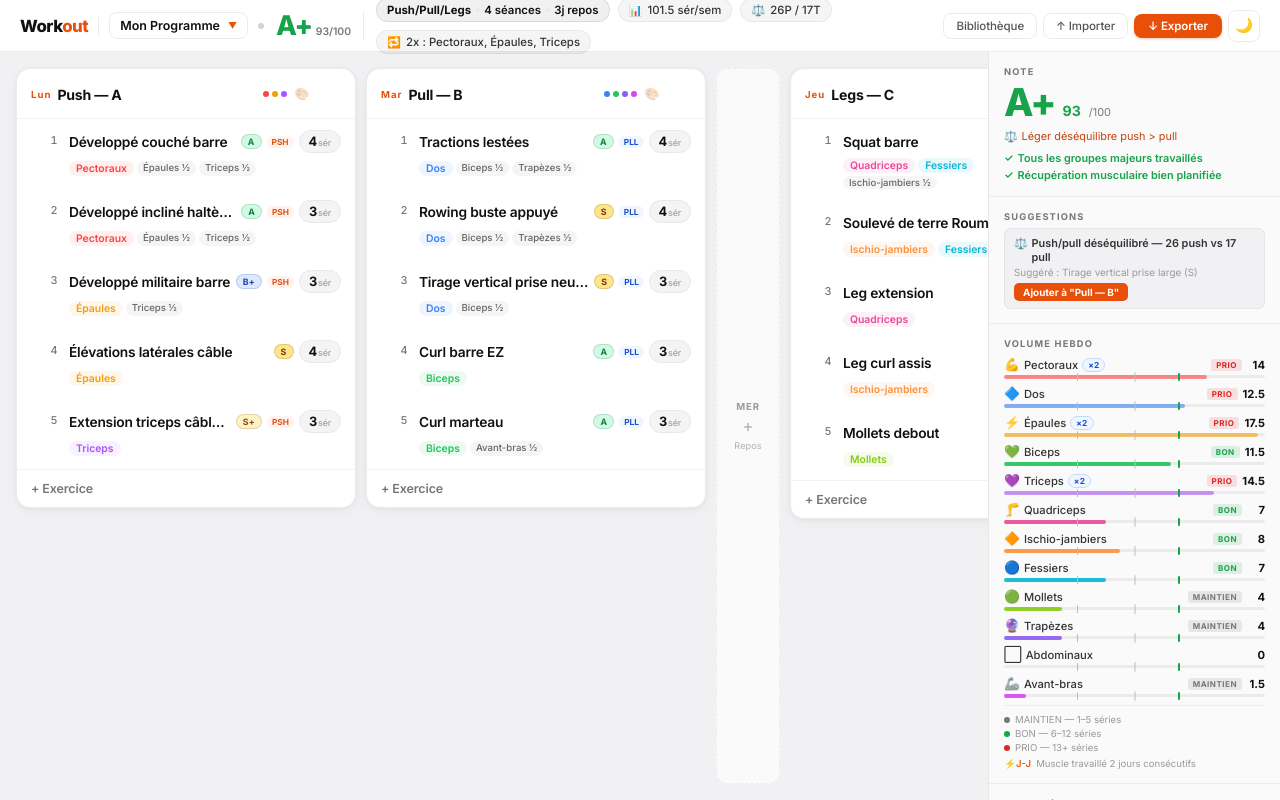
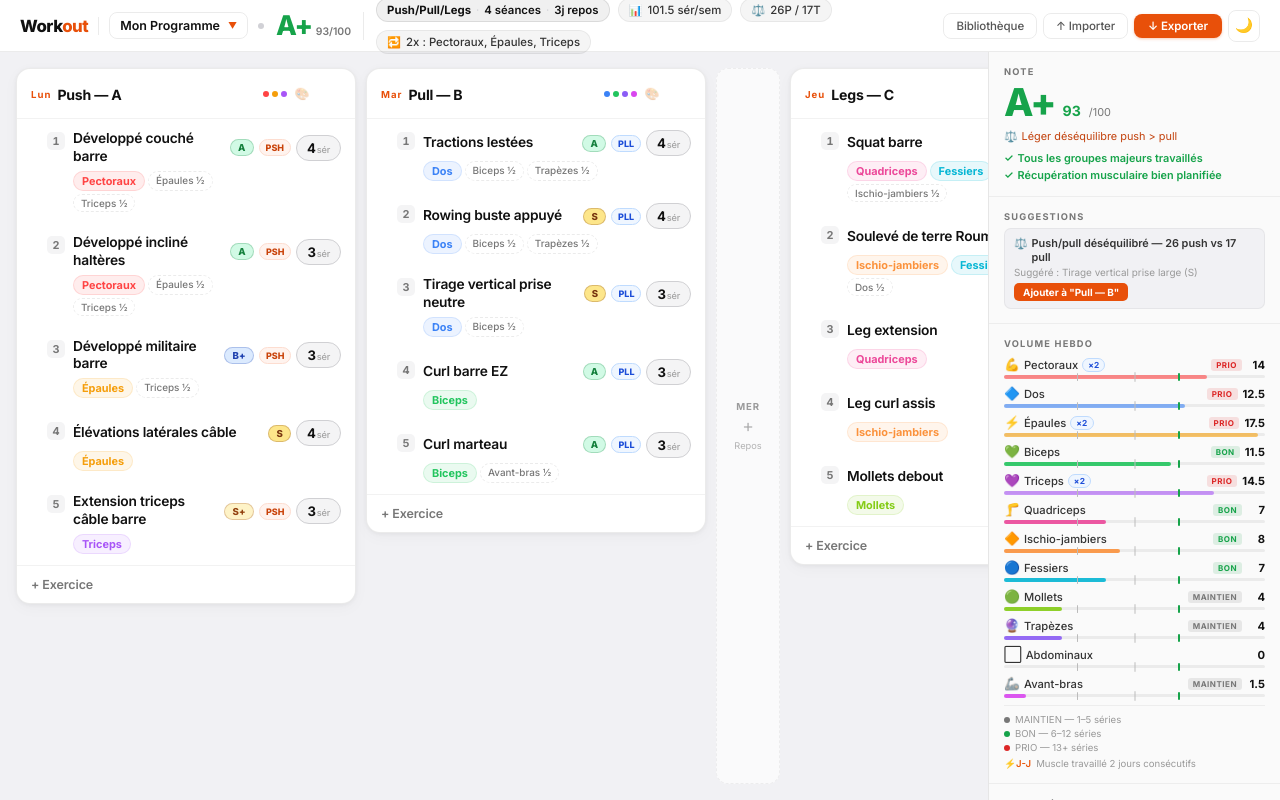
Before and after one commit to naxlamenax/workout-builder-light, a React (Vite) app: page / in a window 1280 px wide. Built offline with nearby package versions, Linux system fonts and the light colour scheme.

Commit message:
Add files via upload

```diff
--- a/src/App.jsx
+++ b/src/App.jsx
@@ -922,8 +922,8 @@ export default function WorkoutDashboard() {
     if (!tier || !TIER[tier]) return null;
     const { color, bg } = TIER[tier];
     return (
-      <span style={{ fontSize:"0.55rem", fontWeight:700, padding:"1px 6px", borderRadius:20,
-        border:`1px solid ${color}30`, background:bg, color, flexShrink:0, letterSpacing:"0.2px" }}>
+      <span style={{ fontSize:"0.6rem", fontWeight:800, padding:"2px 7px", borderRadius:20,
+        border:`1px solid ${color}40`, background:bg, color, flexShrink:0, letterSpacing:"0.3px" }}>
         {tier}
       </span>
     );
@@ -1213,9 +1213,10 @@ export default function WorkoutDashboard() {
                               </span>
                               <TierBadge tier={exData?.tier} />
                               {exData?.movement && exData.movement !== "neutral" && (
-                                <span style={{ fontSize:"0.52rem", fontWeight:700, padding:"1px 5px", borderRadius:20,
+                                <span style={{ fontSize:"0.56rem", fontWeight:800, padding:"2px 6px", borderRadius:20,
                                   background: exData.movement==="push"?"#FFF3EE":"#EFF6FF",
-                                  color: exData.movement==="push"?"#E8500A":"#1D4ED8",
+                                  color: exData.movement==="push"?"#C94209":"#1D4ED8",
+                                  border: exData.movement==="push"?"1px solid #FDDDD0":"1px solid #BFDBFE",
                                   flexShrink:0 }}>
                                   {exData.movement === "push" ? "PSH" : "PLL"}
                                 </span>
@@ -1250,14 +1251,14 @@ export default function WorkoutDashboard() {
                               {/* Muscle pills */}
                               <div style={{ display:"flex", gap:3, flex:1, minWidth:0, flexWrap:"wrap" }}>
                                 {exData?.primary.map(m => (
-                                  <span key={m} style={{ fontSize:"0.65rem", fontWeight:600, padding:"1px 7px",
-                                    borderRadius:20, background:MUSCLE_COLOR[m]+"15", color:MUSCLE_COLOR[m],
-                                    whiteSpace:"nowrap" }}>{m}</span>
+                                  <span key={m} style={{ fontSize:"0.68rem", fontWeight:700, padding:"2px 8px",
+                                    borderRadius:20, background:MUSCLE_COLOR[m]+"18", color:MUSCLE_COLOR[m],
+                                    whiteSpace:"nowrap", border:`1px solid ${MUSCLE_COLOR[m]}25` }}>{m}</span>
                                 ))}
                                 {exData?.secondary.map(m => (
-                                  <span key={m} style={{ fontSize:"0.6rem", fontWeight:500, padding:"1px 6px",
-                                    borderRadius:20, background:"rgba(0,0,0,0.04)", color:"#666",
-                                    whiteSpace:"nowrap" }}>{m} ½</span>
+                                  <span key={m} style={{ fontSize:"0.62rem", fontWeight:500, padding:"2px 7px",
+                                    borderRadius:20, background:"transparent", color:"var(--text-muted)",
+                                    whiteSpace:"nowrap", border:"1px dashed var(--border)" }}>{m} ½</span>
                                 ))}
                               </div>
 
@@ -1975,11 +1976,12 @@ const CSS = `
     --panel-bg: #FAFAFA;
     --row-hover: #FAFAFA;
     --sets-bg: #F4F4F5;
-    --sets-border: #E8E8EA;
+    --sets-border: #D0D0D3;
     --input-bg: #F7F7F8;
     --input-border: #EBEBED;
     --shadow-sm: 0 1px 4px rgba(0,0,0,0.05), 0 4px 16px rgba(0,0,0,0.03);
     --shadow-md: 0 2px 8px rgba(0,0,0,0.08), 0 8px 24px rgba(0,0,0,0.04);
+    --row-alt: rgba(0,0,0,0.016);
   }
 
   .dark {
@@ -2004,6 +2006,7 @@ const CSS = `
     --input-border: rgba(255,255,255,0.12);
     --shadow-sm: 0 1px 4px rgba(0,0,0,0.4), 0 4px 16px rgba(0,0,0,0.25);
     --shadow-md: 0 2px 8px rgba(0,0,0,0.5), 0 8px 24px rgba(0,0,0,0.35);
+    --row-alt: rgba(255,255,255,0.025);
   }
 
   html, body {
@@ -2276,12 +2279,13 @@ const CSS = `
     align-items:flex-start;
     gap:8px;
     padding:11px 14px 11px 10px;
-    border-bottom:1px solid var(--border-light);
+    border-bottom:1px solid var(--border);
     transition:background 0.12s;
     position:relative;
   }
   .ex-row:last-of-type { border-bottom:none; }
-  .ex-row:hover { background:var(--row-hover); }
+  .ex-row:nth-child(even) { background:var(--row-alt, rgba(0,0,0,0.015)); }
+  .ex-row:hover { background:var(--row-hover) !important; }
 
   .drag-handle {
     font-size:0.85rem;
@@ -2301,25 +2305,30 @@ const CSS = `
 
   .ex-idx {
     font-size:0.68rem;
-    font-weight:500;
+    font-weight:700;
     color:var(--text-muted);
-    width:14px;
-    text-align:center;
+    width:18px;
+    height:18px;
+    display:flex;
+    align-items:center;
+    justify-content:center;
     flex-shrink:0;
-    padding-top:3px;
+    margin-top:2px;
     font-variant-numeric:tabular-nums;
+    background:var(--sets-bg);
+    border-radius:5px;
   }
 
   .ex-name {
     font-size:0.86rem;
     font-weight:600;
     color:var(--text);
-    white-space:nowrap;
-    overflow:hidden;
-    text-overflow:ellipsis;
+    white-space:normal;
+    word-break:break-word;
     flex:1;
     cursor:pointer;
     letter-spacing:-0.2px;
+    line-height:1.3;
     transition:color 0.1s;
   }
   .ex-name:hover { color:var(--accent); }
@@ -2327,11 +2336,11 @@ const CSS = `
   /* Sets badge (compact mode) */
   .sets-badge {
     font-family:inherit;
-    font-size:0.8rem;
+    font-size:0.82rem;
     font-weight:700;
-    padding:3px 9px;
+    padding:4px 10px;
     background:var(--sets-bg, #F4F4F5);
-    border:1px solid var(--sets-border, #E8E8EA);
+    border:1.5px solid var(--sets-border, #D8D8DA);
     border-radius:20px;
     cursor:pointer;
     color:var(--text, #111);
```
